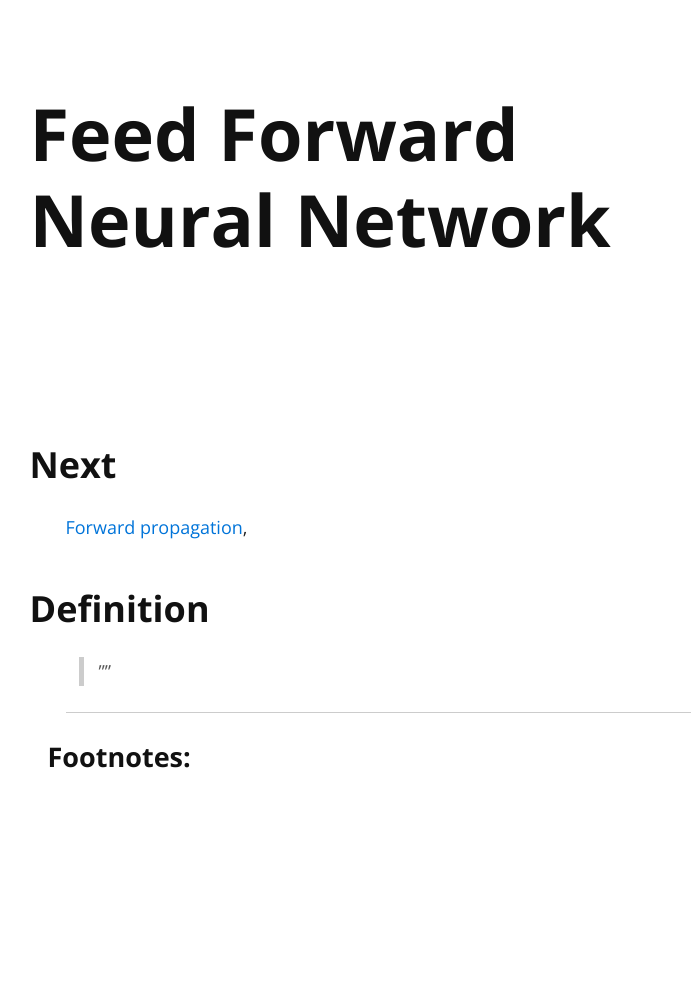
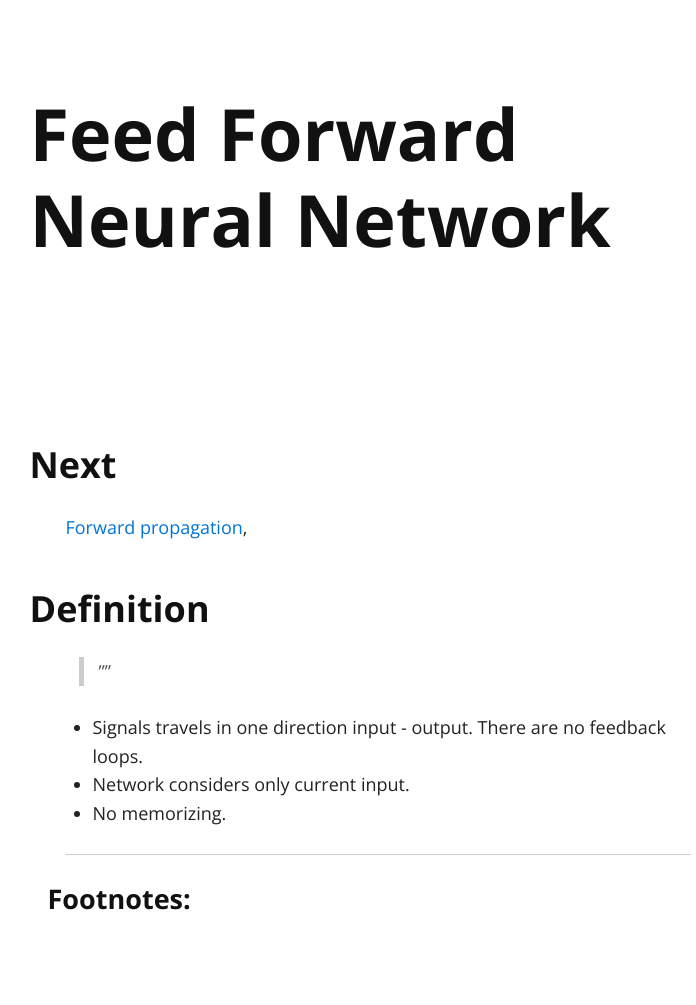
Before and after one commit to peterszatmary/ai, a Jekyll site: the page built from _posts/2020-11-12-feedforward-neural-network.markdown, in a window 1280 px wide. Shown: the whole page, without its empty margins (262-958 px from the left). Built offline with Jekyll 4.4.1, drawn with Linux system fonts in a browser that asks for light colours; nearby versions of some CDN libraries; before the commit the page ends 900 px from its top, so only the background shows below that.

Commit message:
Few notes added regarding deep learning. No notes left.

```diff
--- a/_posts/2020-11-12-batch-normalization.markdown
+++ b/_posts/2020-11-12-batch-normalization.markdown
@@ -11,6 +11,9 @@ tags: categorisation neural-network deep-learning
 
 > ""
 
+- technique to improve the performance and stability of neural networks by normalizing the inputs
+each layer.
+
 <hr />
 
 ##### Footnotes:
--- a/_posts/2020-11-12-feedforward-neural-network.markdown
+++ b/_posts/2020-11-12-feedforward-neural-network.markdown
@@ -11,6 +11,10 @@ tags: categorisation neural-network deep-learning
 
 > ""
 
+- Signals travels in one direction input - output. There are no feedback loops.
+- Network considers only current input.
+- No memorizing.
+
 <hr />
 
 ##### Footnotes:
```
